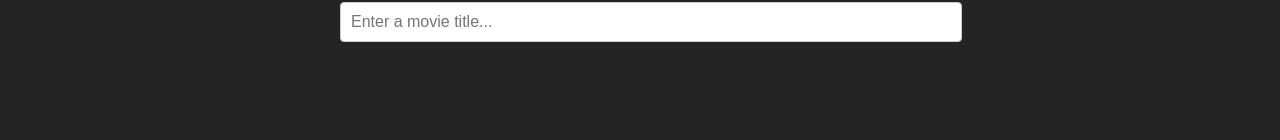
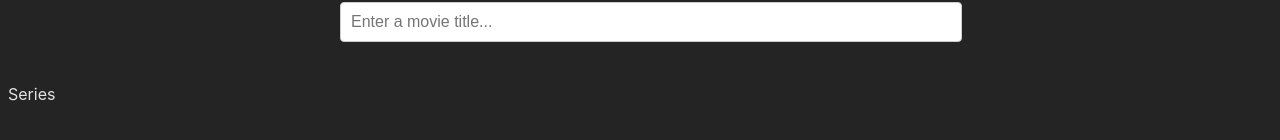
Before and after one commit to Guillo343/moviesPro, a React (Vite) app in the folder movies/: page /Series in a window 1280 px wide. Shown: the part 180-320 px from the top of the page. Built offline with nearby package versions, Linux system fonts and the light colour scheme.

Commit message:
Update App.jsx

```diff
--- a/movies/src/App.jsx
+++ b/movies/src/App.jsx
@@ -3,6 +3,8 @@ import { Nav } from "./components/Nav";
 import { Searcher } from "./components/Searcher";
 import { Fetch } from "./services/Fetch";
 import {Home} from './pages/Home'
+import {Movies} from './pages/Movies'
+import {Series} from './pages/Series'
 import { BrowserRouter as Router, Routes, Route } from "react-router-dom";
 
 function App() {
@@ -13,8 +15,8 @@ function App() {
         <Searcher />
         <Routes>
           <Route path="/Home" index element={<Home />} />
-          <Route path="/Movies" />
-          <Route path="/Series" />
+          <Route path="/Movies" element={<Movies />} />
+          <Route path="/Series" element={<Series />} />
         </Routes>
       </Router>
     </div>
```
